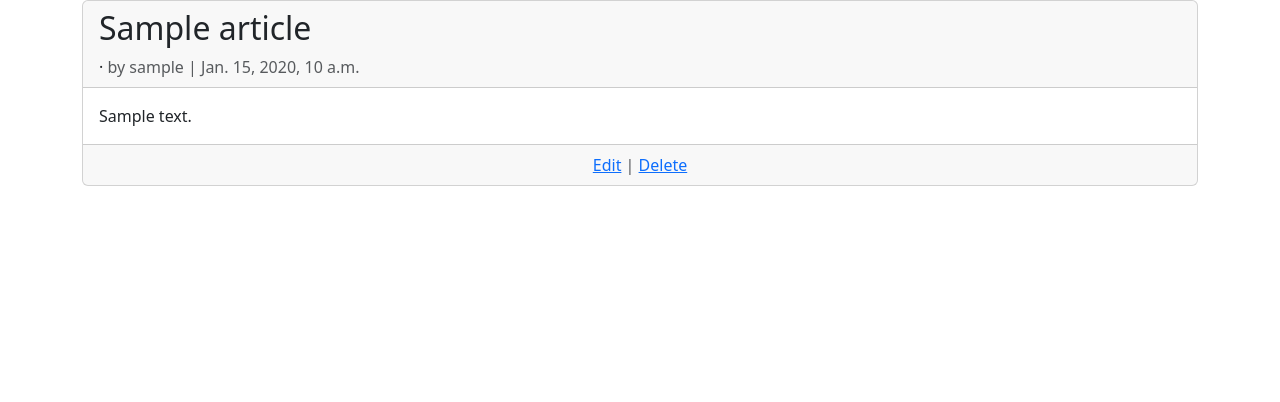
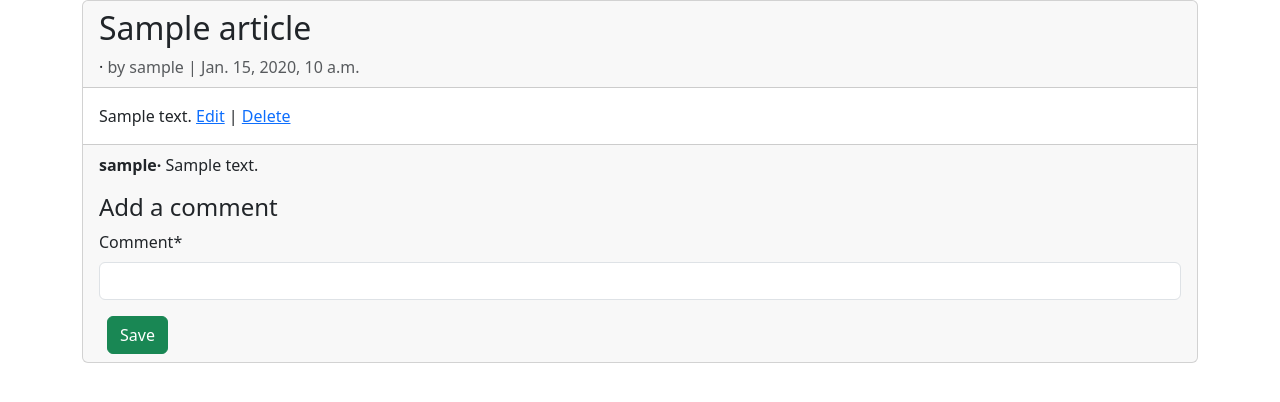
Before and after one commit to Quartz1605/NewspaperApp, a Django app: page /articles/1/ in a window 1280 px wide. Shown: the part 56-458 px from the top of the page. Run offline with Django 5.2, Linux system fonts and the light colour scheme; a user stored in the database is signed in; tables that the repository leaves empty hold one stand-in row (values such as "Sample post"); some libraries are stand-ins or nearby versions.

Commit message:
Finished the app

```diff
--- /dev/null
+++ b/articles/forms.py
@@ -0,0 +1,8 @@
+from django import forms
+from .models import Comment
+
+
+class CommentForm(forms.ModelForm):
+  class Meta:
+    model = Comment
+    fields = ("comment",)
--- a/articles/models.py
+++ b/articles/models.py
@@ -15,3 +15,15 @@ class Article(models.Model):
 
   def get_absolute_url(self):
     return reverse("article_detail",kwargs={"pk" : self.pk})
+
+
+class Comment(models.Model):
+  article = models.ForeignKey(Article,on_delete=models.CASCADE)
+  comment = models.CharField(max_length=140)
+  author = models.ForeignKey(CustomUser,on_delete=models.CASCADE)
+
+  def __str__(self):
+    return self.comment
+
+  def get_absolute_url(self):
+    return reverse("article_detail")
--- a/articles/views.py
+++ b/articles/views.py
@@ -1,8 +1,11 @@
 from django.shortcuts import render
-from django.views.generic import ListView,DetailView,UpdateView,DeleteView,CreateView
+from django.views.generic import ListView,DetailView,UpdateView,DeleteView,CreateView,FormView
 from .models import Article
-from django.urls import reverse_lazy
+from django.urls import reverse_lazy,reverse
 from django.contrib.auth.mixins import LoginRequiredMixin,UserPassesTestMixin
+from .forms import CommentForm
+from django.views import View
+from django.views.generic.detail import SingleObjectMixin
 
 # Create your views here.
 
@@ -10,9 +13,47 @@ class ArticlesListView(LoginRequiredMixin,ListView):
   model = Article
   template_name = "articles_list.html"
 
-class ArticleDetailView(LoginRequiredMixin,DetailView):
+class CommentGet(DetailView):
   model = Article
   template_name = "article_detail.html"
+
+  def get_context_data(self, **kwargs):
+    context = super().get_context_data(**kwargs)
+    context["form"] = CommentForm()
+    return context
+
+class CommentPost(SingleObjectMixin,FormView):
+  model = Article
+  form_class = CommentForm
+  template_name = "article_detail.html"
+
+  def post(self,request,*args,**kwargs):
+    self.object = self.get_object()
+    return super().post(request,*args,**kwargs)
+
+  def form_valid(self,form):
+    comment = form.save(commit=False)
+    comment.article = self.object
+    comment.author = self.request.user
+    comment.save()
+
+    return super().form_valid(form)
+
+  def get_success_url(self):
+    article = self.object
+    return reverse("article_detail",kwargs={"pk" : article.pk})
+
+
+
+class ArticleDetailView(LoginRequiredMixin,View):
+  def get(self,request,*args,**kwargs):
+    view = CommentGet.as_view()
+    return view(request,*args,**kwargs)
+
+  def post(self,request,*args,**kwargs):
+    view = CommentPost.as_view()
+    return view(request,*args,**kwargs)
+
 
 class ArticleUpdateView(LoginRequiredMixin,UserPassesTestMixin,UpdateView):
   model = Article
--- a/templates/article_detail.html
+++ b/templates/article_detail.html
@@ -1,4 +1,5 @@
 {% extends "base.html" %}
+{% load crispy_forms_tags %}
 
 {% block content %}
 
@@ -12,13 +13,38 @@
 
   <div class="card-body">
     {{ article.body }}
+
+    {% if article.author.pk == request.user.pk %}
+
+    <a href={{article.get_absolute_url}}edit>Edit</a> | <a href={{article.get_absolute_url}}delete>Delete</a>
+
+    {% endif %}
   </div>
 
-  {% if article.author.pk == request.user.pk %}
-  <div class="card-footer text-center text-muted">
-    <a href={{article.get_absolute_url}}edit>Edit</a> | <a href={{article.get_absolute_url}}delete>Delete</a>
+  <div class="card-footer">
+    {% for comment in article.comment_set.all %}
+    <p>
+      <span class="fw-bold">
+        {{ comment.author }}&middot;
+      </span>
+      {{ comment }}
+    </p>
+    {% endfor %}
+
+    <h4>Add a comment</h4>
+    <form action="" method="post">
+    {% csrf_token %}
+    {{ form|crispy }}
+    <button class="btn btn-success ms-2" type="submit">Save</button>
+  </form>
+
   </div>
-  {% endif %}
+
+
+
+
+
+
 
 
 
```
Also changed, not shown: articles/admin.py (+19 -4 lines), templates/articles_list.html (+20 -5 lines), articles/migrations/0002_comment.py (added).
